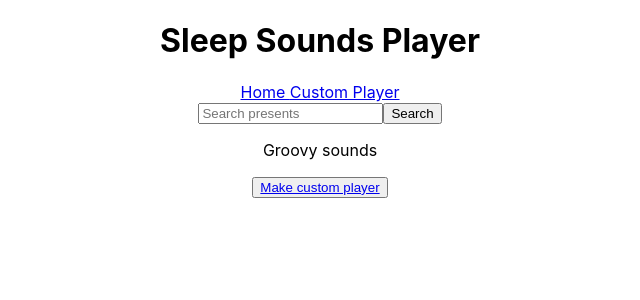
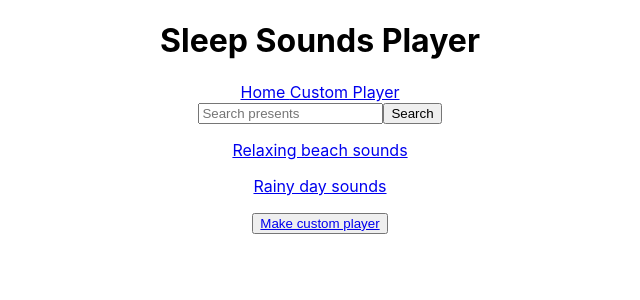
Before and after one commit to greg-navarro/Sleep-Sounds-Player, a React (Create React App) app in the folder sleep-sounds-app/: page / in a window 1280 px wide. Shown: the top 300 px of the page, without its empty margins (320-960 px from the left). Built offline with nearby package versions, Linux system fonts and the light colour scheme.

Commit message:
Update Home.js

```diff
--- a/sleep-sounds-app/src/components/Home.js
+++ b/sleep-sounds-app/src/components/Home.js
@@ -1,30 +1,34 @@
 import React, { useState } from "react";
 import { Link } from "react-router-dom";
 
-export default function Home({ data = {} }) {
-  const presents = Object.keys(data).includes("presents") ? data.presents : [];
-  console.log(presents);
+export default function Home({ presentOptions = {} }) {
   // FIXME add test data (remove once data passed from parent)
-  const testData = {
-    "groovy-sounds": {
-      "name": "Groovy sounds",
-      "sounds": [],
-      "id": 100
-    }
-  }
-  Object.assign(presents, testData);
+  // const presents = presentOptions;
+  // console.log(presents);
 
-  const fullPresents = presents;
+  // const testData = {
+  //   "groovy-sounds": {
+  //     "name": "Groovy sounds",
+  //     "sounds": [],
+  //     "id": 100
+  //   }
+  // }
+  // Object.assign(presents, testData);
+  // FIXME end test data (remove once data passed from parent)
+
+  // SEARCH BAR DATA/FUNCTIONALITY
+  const fullPresents = presentOptions;
   // add search query to state (controlled component)
   const [query, setQuery] = useState("");
   // add the presents currently showing to the state
-  const [displayedPresets, setDisplayedPresents] = useState(presents);
+  const [displayedPresets, setDisplayedPresents] = useState(fullPresents);
 
   // filter list of all presents for those that resemble the search pattern
   const filterResults = () => {
     const queryResults = Object.values(fullPresents).filter((present) => present.name.includes(query));
     setDisplayedPresents(queryResults);
   };
+  // END SEARCH BAR DATA/FUNCTIONALITY
 
   return (
     <div className="presents">
@@ -44,10 +48,10 @@ export default function Home({ data = {} }) {
       {/* TODO make each button a link that takes use to a detail page w/ id */}
       {Object.values(displayedPresets).map((present, i) => (
         <div key={i} >
-          <p>{present.name}</p>
+          <Link to={"/player/" + present.id}><p>{present.name}</p></Link>
         </div>
       ))}
-      {/* TODO link to the custom player page */}
+      {/* link to the custom player page */}
       <button><Link to="custom-player" >Make custom player</Link></button>
     </div>
   );
```
